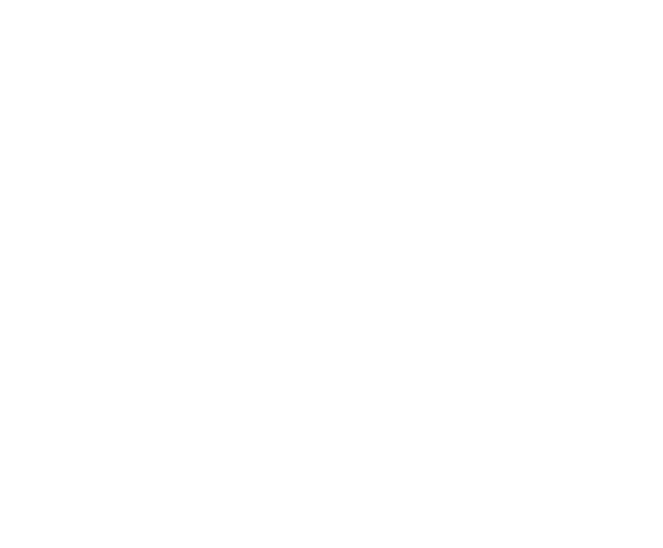
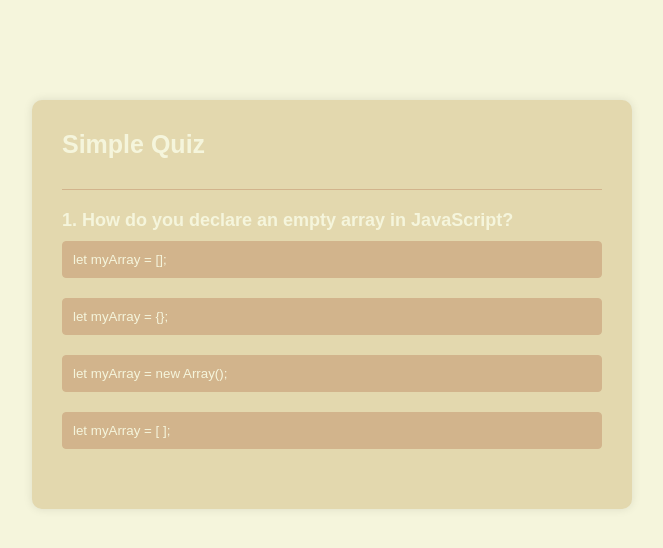
Before and after one commit to 10-5-pursuit/mod-2-prework, a plain HTML site: page 03-quizapp/index.html in a window 1280 px wide. Shown: the whole page, without its empty margins (308-971 px from the left). Drawn offline with Linux system fonts and the light colour scheme.

Commit message:
Completed Quiz App

```diff
--- a/02-todolistapp/script.js
+++ b/02-todolistapp/script.js
@@ -3,7 +3,7 @@ const listContainer = document.getElementById("list-container");
 
 function addTask(){
     if(inputBox.value === ''){
-        alert("You must write something!");
+        alert("List something!");
     }
     else{
         let li = document.createElement("li");
--- a/02-todolistapp/style.css
+++ b/02-todolistapp/style.css
@@ -1,61 +1,71 @@
-*{
+* {
   margin: 0;
   padding: 0;
-    font-family: 'Poppins', sans-serif;
+  font-family: 'Arial', sans-serif;
   box-sizing: border-box;
 }
-  .container{
+
+.container {
   width: 100%;
   min-height: 100vh;
-    background: linear-gradient(135deg, #153677, #4e085f);
+  background: #f5f5dc; /* Cream background color */
   padding: 10px;
 }
-  .todo-app{
+
+.todo-app {
   width: 100%;
   max-width: 540px;
-    background: #fff;
+  background: #f0ead6; /* Beige background color */
   margin: 100px auto 20px;
   padding: 40px 30px 70px;
   border-radius: 10px;
+  box-shadow: 0 0 10px rgba(0, 0, 0, 0.1);
 }
-  .todo-app h2{
-    color: #002765;
+
+.todo-app h2 {
+  color: #495057; /* Heading color */
   display: flex;
   align-items: center;
   margin-bottom: 20px;
 }
-  .todo-app h2 img{
+
+.todo-app h2 img {
   width: 30px;
   margin-left: 10px;
 }
-  .row{
+
+.row {
   display: flex;
   align-items: center;
   justify-content: space-between;
-    background: #edeef0;
+  background: #edeef0; /* Neutral background color */
   border-radius: 30px;
   padding-left: 20px;
   margin-bottom: 25px;
 }
-  input{
+
+input {
   flex: 1;
   border: none;
   outline: none;
-    background: transparent;
-    padding: 10px;
+  background: #f5f5dc; /* Cream background color */
+  padding: 12px; /* Increased font size */
+  font-size: 16px; /* Increased font size */
   font-weight: 14px;
 }
-  button{
+
+button {
   border: none;
   outline: none;
   padding: 16px 50px;
-    background: #ff5945;
+  background: #8f9779; /* Rosemary green background color */
   color: #fff;
   font-size: 16px;
   cursor: pointer;
   border-radius: 40px;
 }
-  ul li{
+
+ul li {
   list-style: none;
   font-size: 17px;
   padding: 12px 8px 12px 50px;
@@ -63,7 +73,8 @@
   cursor: pointer;
   position: relative;
 }
-  ul li::before{
+
+ul li::before {
   content: '';
   position: absolute;
   height: 28px;
@@ -75,14 +86,17 @@
   top: 12px;
   left: 8px;
 }
-  ul li.checked{
+
+ul li.checked {
   color: #555;
   text-decoration: line-through;
 }
-  ul li.checked::before{
+
+ul li.checked::before {
   background-image: url(images/checked.png);
 }
-  ul li span{
+
+ul li span {
   position: absolute;
   right: 0;
   top: 5px;
@@ -94,6 +108,7 @@
   text-align: center;
   border-radius: 50%;
 }
-  ul li span:hover{
-    background: #edeef0;
+
+ul li span:hover {
+  background: #edeef0; /* Neutral background color */
 }
--- a/03-quizapp/index.html
+++ b/03-quizapp/index.html
@@ -0,0 +1,19 @@
+<!DOCTYPE html>
+<html lang="en">
+<head>
+  <title>Quiz App</title>
+  <link rel="stylesheet" href="style.css">
+</head>
+<body>
+  <div class="app">
+    <h1>Simple Quiz</h1>
+    <div class="quiz">
+      <h2 id="question">Question goes here</h2>
+      <div id="answer-buttons"></div>
+      <button id="next-btn">Next</button>
+    </div>
+  </div>
+
+  <script src="script.js"></script>
+</body>
+</html>
--- /dev/null
+++ b/03-quizapp/script.js
@@ -0,0 +1,179 @@
+const questions = [
+    {
+      question: "How do you declare an empty array in JavaScript?",
+      answers: [
+        { text: "let myArray = [];", correct: true },
+        { text: "let myArray = {};", correct: false },
+        { text: "let myArray = new Array();", correct: false },
+        { text: "let myArray = [ ];", correct: true },
+      ]
+    },
+    {
+      question: "How do you access the first element of an array?",
+      answers: [
+        { text: "let firstElement = myArray[1];", correct: false },
+        { text: "let firstElement = myArray[0];", correct: true },
+        { text: "let firstElement = myArray.first();", correct: false },
+        { text: "let firstElement = myArray.firstElement();", correct: false },
+      ]
+    },
+    {
+      question: "How do you add an element to the end of an array?",
+      answers: [
+        { text: "myArray.push('newElement');", correct: true },
+        { text: "myArray.unshift('newElement');", correct: false },
+        { text: "myArray.append('newElement');", correct: false },
+        { text: "myArray.add('newElement');", correct: false },
+      ]
+    },
+    {
+      question: "What method is used to remove the last element from an array?",
+      answers: [
+        { text: "myArray.pop();", correct: true },
+        { text: "myArray.shift();", correct: false },
+        { text: "myArray.removeLast();", correct: false },
+        { text: "myArray.deleteLast();", correct: false },
+      ]
+    },
+    {
+      question: "What is the correct way to define an object in JavaScript?",
+      answers: [
+        { text: "let myObject = ();", correct: false },
+        { text: "let myObject = {};", correct: true },
+        { text: "let myObject = new Object();", correct: false },
+        { text: "let myObject = {key: 'value'};", correct: true },
+      ]
+    },
+    {
+      question: "How do you access a property of an object?",
+      answers: [
+        { text: "myObject.property;", correct: true },
+        { text: "myObject['property'];", correct: true },
+        { text: "myObject.getProperty();", correct: false },
+        { text: "myObject.accessProperty();", correct: false },
+      ]
+    },
+    {
+      question: "What is the difference between 'let', 'const', and 'var' in JavaScript?",
+      answers: [
+        { text: "'let' is block-scoped, 'const' is used for constants, 'var' is function-scoped.", correct: true },
+        { text: "'let' is used for constants, 'const' is block-scoped, 'var' is function-scoped.", correct: false },
+        { text: "'let' is function-scoped, 'const' is block-scoped, 'var' is used for constants.", correct: false },
+        { text: "'let' is block-scoped, 'const' is function-scoped, 'var' is used for constants.", correct: false },
+      ]
+    },
+    {
+      question: "What does the 'forEach' method do in JavaScript?",
+      answers: [
+        { text: "Iterates over the elements of an array and executes a function for each element.", correct: true },
+        { text: "Adds a new element to the end of an array.", correct: false },
+        { text: "Removes the last element from an array.", correct: false },
+        { text: "Finds the index of a specified element in an array.", correct: false },
+      ]
+    },
+    {
+      question: "How do you check if a variable is an array in JavaScript?",
+      answers: [
+        { text: "typeof myArray === 'array';", correct: false },
+        { text: "Array.isArray(myArray);", correct: true },
+        { text: "myArray instanceof Array;", correct: true },
+        { text: "myArray.isArray();", correct: false },
+      ]
+    },
+    {
+      question: "What is the purpose of the 'map' method in JavaScript?",
+      answers: [
+        { text: "Creates a new array with the results of calling a provided function on every element in the array.", correct: true },
+        { text: "Removes the last element from an array.", correct: false },
+        { text: "Adds a new element to the end of an array.", correct: false },
+        { text: "Finds the index of a specified element in an array.", correct: false },
+      ]
+    }
+  ];
+
+
+const questionElement = document.getElementById("question");
+const answerButtons = document.getElementById("answer-buttons");
+const nextButton = document.getElementById("next-btn");
+
+let currentQuestionIndex = 0;
+let score = 0;
+
+function startQuiz(){
+    currentQuestionIndex = 0;
+    score = 0;
+    nextButton.innerHTML = "Next";
+    showQuestion();
+}
+
+function showQuestion(){
+    resetState();
+    let currentQuestion = questions[currentQuestionIndex];
+    let questionNo = currentQuestionIndex + 1;
+    questionElement.innerHTML = questionNo + ". " + currentQuestion.question;
+
+    currentQuestion.answers.forEach(answer => {
+        const button = document.createElement("button");
+        button.innerHTML = answer.text;
+        button.classList.add("btn");
+        answerButtons.appendChild(button);
+        if(answer.correct){
+            button.dataset.correct = answer.correct;
+        }
+        button.addEventListener("click", selectAnswer);
+    });
+}
+
+
+function resetState(){
+    nextButton.style.display = "none";
+    while(answerButtons.firstChild){
+        answerButtons.removeChild(answerButtons.firstChild);
+    }
+}
+
+function selectAnswer(e){
+    const selectedBtn = e.target;
+    const isCorrect = selectedBtn.dataset.correct === "true";
+    if(isCorrect){
+        selectedBtn.classList.add("correct");
+        score++;
+    }else{
+        selectedBtn.classList.add("incorrect");
+    }
+    Array.from(answerButtons.children).forEach(button => {
+        if(button.dataset.correct === "true"){
+            button.classList.add("correct");
+        }
+        button.disabled = true;
+    });
+    nextButton.style.display = "block";
+}
+
+function showScore(){
+    resetState();
+    questionElement.innerHTML = `You scored ${score} out of ${questions.length}!`;
+    nextButton.innerHTML = "Play Again";
+    nextButton.style.display = "block";
+}
+
+function handleNextButton(){
+    currentQuestionIndex++;
+    if(currentQuestionIndex < questions.length){
+        showQuestion();
+    }else{
+        showScore();
+    }
+}
+
+
+nextButton.addEventListener("click", ()=>{
+    if(currentQuestionIndex < questions.length){
+        handleNextButton();
+    }else{
+        startQuiz();
+    }
+});
+
+
+startQuiz();
--- a/03-quizapp/style.css
+++ b/03-quizapp/style.css
@@ -0,0 +1,89 @@
+* {
+  margin: 0;
+  padding: 0;
+  font-family: 'Arial', sans-serif;
+  box-sizing: border-box;
+}
+
+body {
+  background: #f5f5dc; /* Cream background color */
+}
+
+.app {
+  background: #e3d8ae; /* Beige background color */
+  width: 90%;
+  max-width: 600px;
+  margin: 100px auto 0;
+  border-radius: 10px;
+  padding: 30px;
+  box-shadow: 0 0 10px rgba(0, 0, 0, 0.1);
+}
+
+.app h1 {
+  font-size: 25px;
+  color: #f5f5dc; /* Cream heading color */
+  font-weight: 600;
+  border-bottom: 1px solid #d2b48c; /* Border color */
+  padding-bottom: 30px;
+}
+
+.quiz {
+  padding: 20px 0;
+}
+
+.quiz h2 {
+  font-size: 18px;
+  color: #f5f5dc; /* Cream heading color */
+  font-weight: 600;
+}
+
+.btn {
+  background: #d2b48c; /* Rosemary green background color */
+  color: #f5f5dc; /* Cream text color */
+  font-weight: 500;
+  width: 100%;
+  border: 1px solid #d2b48c; /* Border color */
+  padding: 10px;
+  margin: 10px 0;
+  text-align: left;
+  border-radius: 4px;
+  cursor: pointer;
+  transition: all 0.3s;
+}
+
+.btn:hover:not([disabled]) {
+  background: #b2ac88; /* Hover background color */
+}
+
+.btn:disabled {
+  cursor: no-drop;
+}
+
+#next-btn {
+  background: #404040; /* Dark grey background color */
+  color: #f5f5dc; /* Cream text color */
+  font-weight: 500;
+  width: 150px;
+  border: 0;
+  padding: 10px;
+  margin: 20px auto 0;
+  border-radius: 4px;
+  cursor: pointer;
+  display: none;
+}
+
+.correct {
+  background: #e3d8ae; /* Beige correct answer background color */
+}
+
+.incorrect {
+  background: #e3d8ae; /* Beige incorrect answer background color */
+}
+
+.watch-link {
+  position: absolute;
+  bottom: 5%;
+  right: 5%;
+  color: #b2ac88; /* Rosemary green link color */
+  text-decoration: none;
+}
```
Also changed, not shown: 02-todolistapp/index.html (+1 -1 lines). Lines whose indentation alone changed are shown as unchanged.
